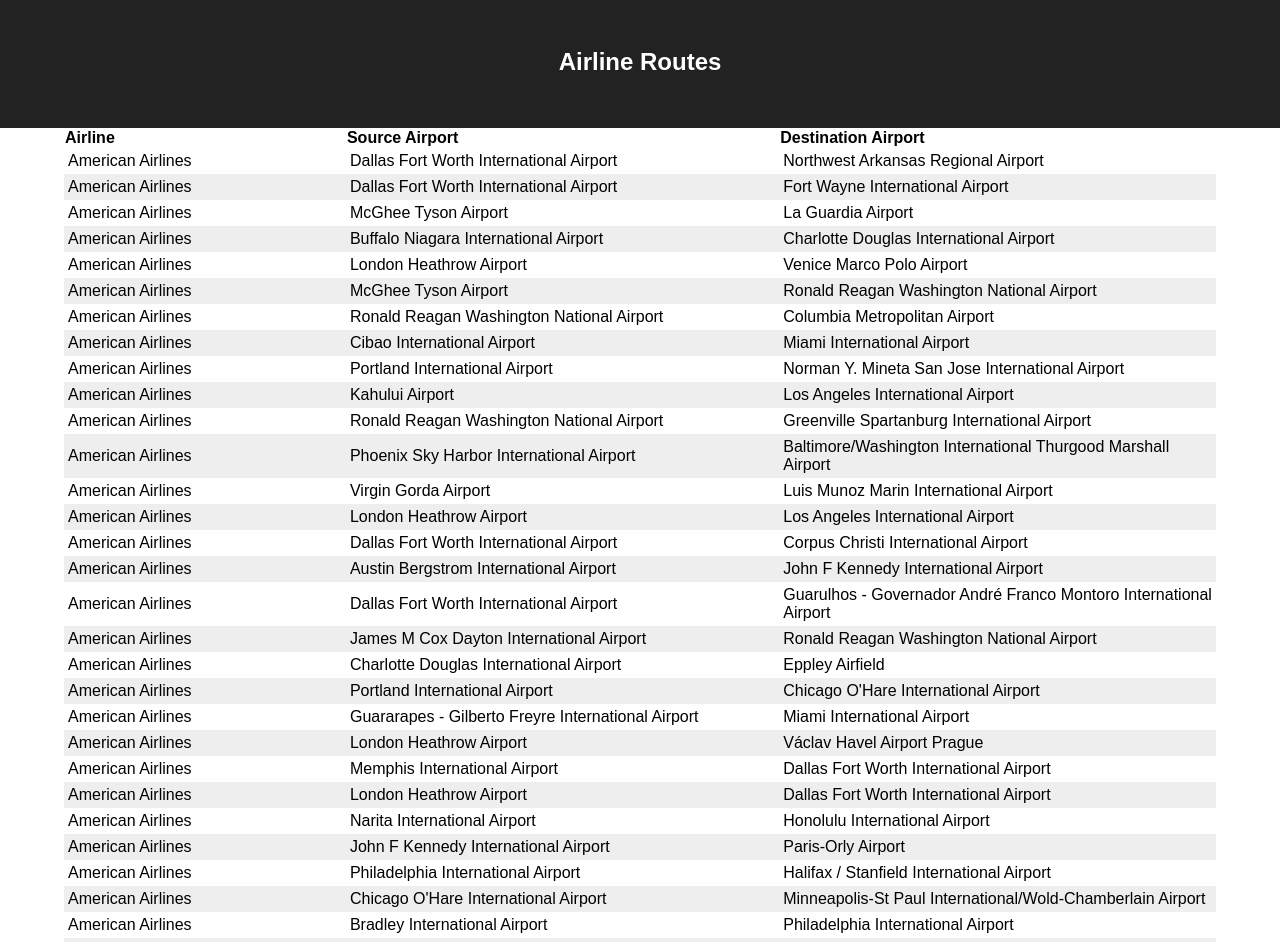
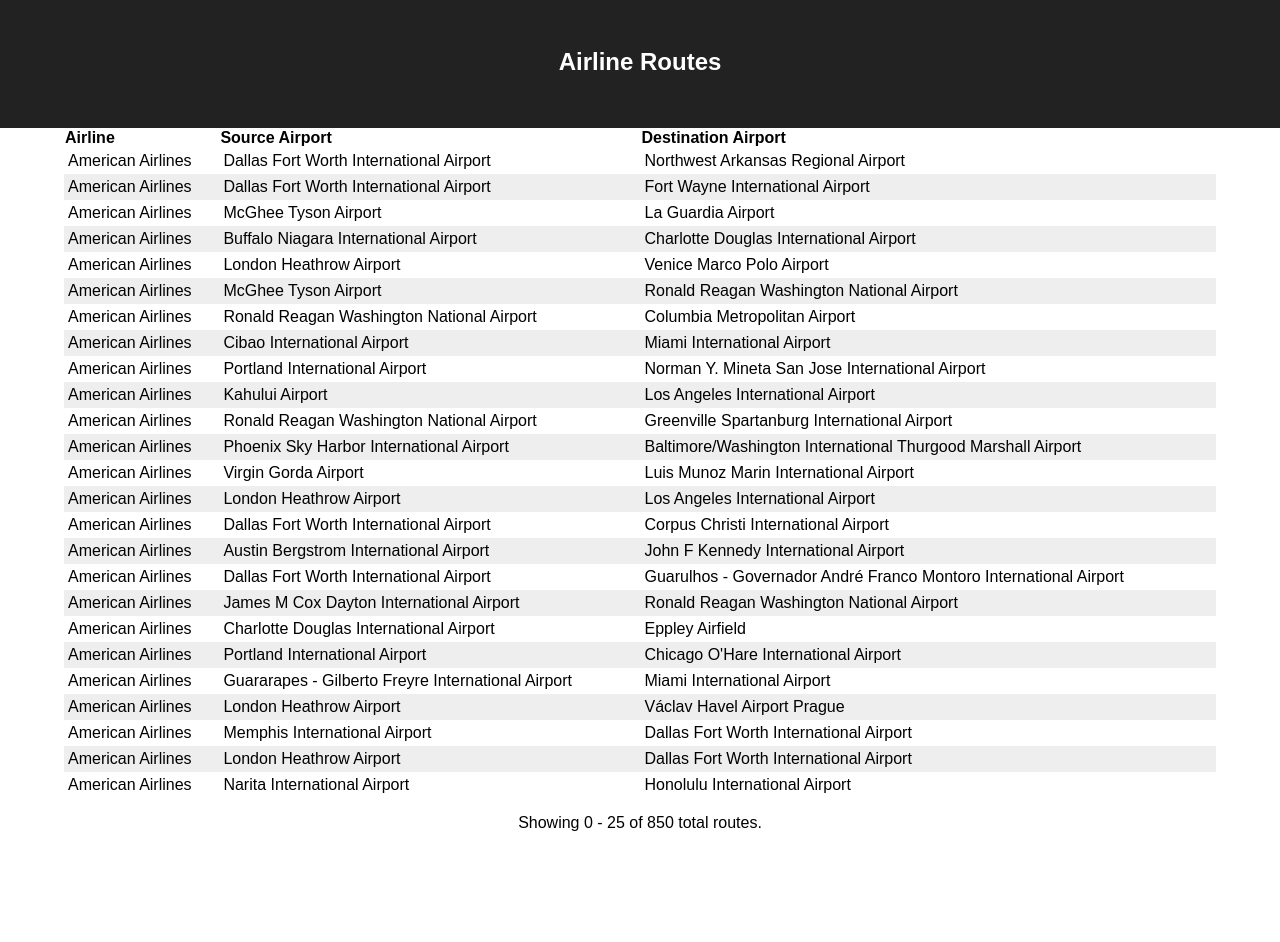
Before and after one commit to nantrinh/airline_routes, a React (Create React App) app: page / in a window 1280 px wide. Shown: the top 942 px of the page. After the commit the page ends 848 px from the top, so only its background shows below. Built offline with nearby package versions, Linux system fonts and the light colour scheme.

Commit message:
Display a message that says Showing n - n+25 routes of x total routes

```diff
--- a/src/App.js
+++ b/src/App.js
@@ -3,29 +3,11 @@
 import DATA from './data';
 import Table from './components/Table';
 
-function RoutesTable({routes}) {
-  return(
-    <table>
-      {
-        routes.map((route) => (
-          <tr>
-            <td>{DATA.getAirlineById(route.airline).name}</td>
-            <td>{DATA.getAirportByCode(route.src).name}</td>
-            <td>{DATA.getAirportByCode(route.dest).name}</td>
-          </tr>
-        ))
-      }
-    </table>
-  );
-}
-
-
 class App extends Component {
-
   formatValue(property, value) {
     if (property === 'airline') {
       return DATA.getAirlineById(value).name;
-    } else if (property === 'src' || property == 'dest') {
+    } else if (property === 'src' || property === 'dest') {
       return DATA.getAirportByCode(value).name;
     }
   }
--- a/src/components/Table.jsx
+++ b/src/components/Table.jsx
@@ -1,12 +1,25 @@
 import React, { Component } from 'react';
 
 class Table extends Component {
+  static defaultProps = {
+    perPage: 25,
+  }
+
+  constructor(props) {
+    super(props);
+    this.state = {
+      page: 0,
+    };
+  }
+
   render() {
     const headerCells = this.props.columns.map((col) => {
       return <th key={col.name}>{col.name}</th>;
     });
 
-    const bodyRows = this.props.rows.map((row) => {
+    const start = this.state.page * this.props.perPage;
+
+    const bodyRows = this.props.rows.slice(start, start + this.props.perPage).map((row) => {
       const cells = this.props.columns.map((col) => {
         return <td>{this.props.format(col.property, row[col.property])}</td>
       });
@@ -16,6 +29,7 @@
     });
 
     return(
+      <div>
         <table className={this.props.className}>
           <thead>
             {headerCells}
@@ -24,6 +38,10 @@
             {bodyRows}
           </tbody>
         </table>
+        <div>
+          <p>Showing {start} - {start + this.props.perPage} of {this.props.rows.length} total routes.</p>
+        </div>
+      </div>
     );
   }
 }
```
Lines whose indentation alone changed are shown as unchanged.
